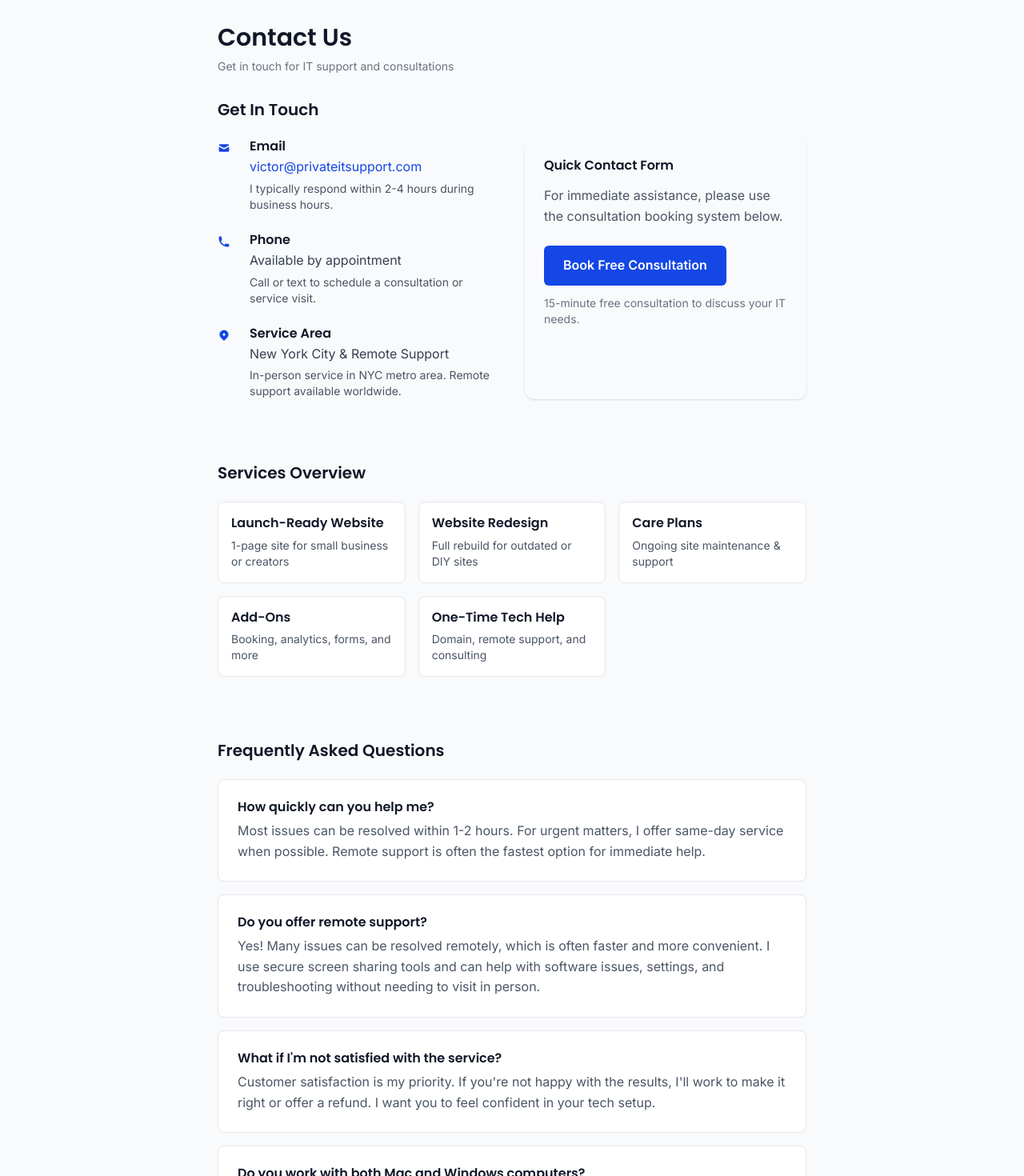
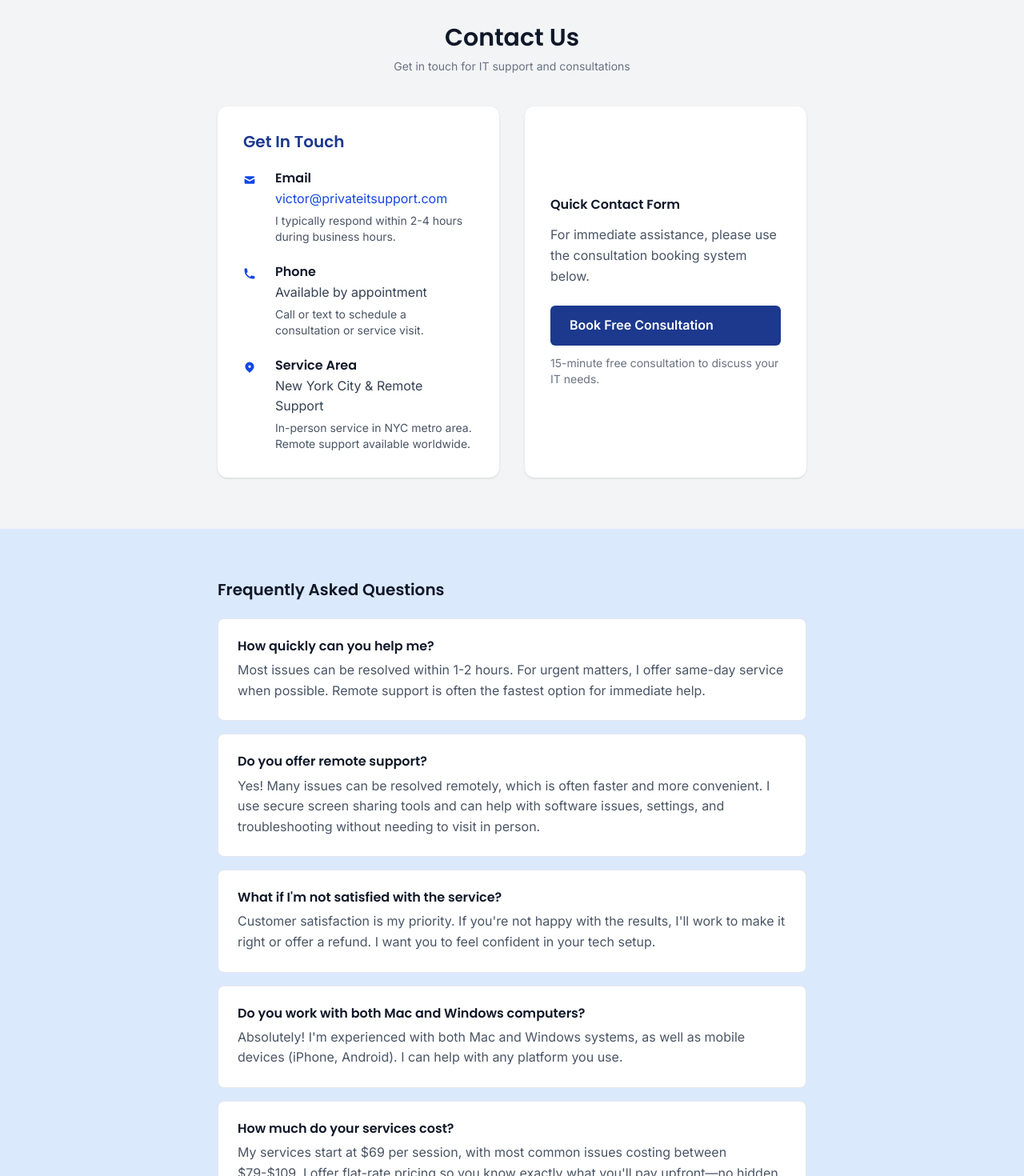
Before and after one commit to Eyeseev/private-it-support-website, a Next.js app: page /contact in a window 1280 px wide. Shown: the part 100-1570 px from the top of the page at 80% size. Built offline with nearby package versions, Linux system fonts and the light colour scheme.

Commit message:
Redesign contact area, remove Back to Home button, improve layout and accessibility

```diff
--- a/src/app/contact/page.tsx
+++ b/src/app/contact/page.tsx
@@ -1,12 +1,9 @@
 'use client';
 import ContactInfoItem from '@/components/ContactInfoItem';
-import ServiceOverviewCard from '@/components/ServiceOverviewCard';
 import FAQItem from '@/components/FAQItem';
 import { contactInfo, faqs } from '@/data/contact';
-import { serviceOverviews } from '@/data/services';
 import Navigation from '@/components/Navigation';
 import Footer from '@/components/Footer';
-import BackToHomeLink from '@/components/BackToHomeLink';
 
 export default function Contact() {
   const scrollToSection = () => {
@@ -14,29 +11,33 @@ export default function Contact() {
   };
 
   return (
-    <div className="flex flex-col min-h-screen bg-gray-50 text-gray-900">
+    <div className="flex flex-col min-h-screen text-gray-900">
       <Navigation scrollToSection={scrollToSection} />
-      <main className="section-spacing flex-grow">
+      <main className="flex-grow">
+        {/* Contact Area */}
+        <section className="section-spacing bg-[#f2f4f6]">
           <div className="section-content">
-          <h1 className="text-3xl font-semibold mb-2">Contact Us</h1>
-          <p className="text-sm text-gray-500 mb-8">Get in touch for IT support and consultations</p>
-          {/* Contact Information */}
-          <section className="mb-20">
-            <h2 className="text-xl font-semibold mb-6 text-gray-900">Get In Touch</h2>
-            <div className="grid md:grid-cols-2 gap-8">
+            <h1 className="text-3xl font-semibold mb-2 text-center">Contact Us</h1>
+            <p className="text-sm text-gray-500 mb-10 text-center">Get in touch for IT support and consultations</p>
+            <div className="grid md:grid-cols-2 gap-8 max-w-4xl mx-auto">
+              {/* Contact Info Card */}
+              <div className="bg-white rounded-xl shadow p-8 flex flex-col justify-center">
+                <h2 className="text-xl font-bold mb-6 text-[#1c398e]">Get In Touch</h2>
                 <div className="space-y-6">
                   {contactInfo.map((item) => (
                     <ContactInfoItem key={item.title} {...item} />
                   ))}
                 </div>
-              <div className="bg-gray-50 p-6 rounded-xl shadow">
+              </div>
+              {/* Contact Form/CTA Card */}
+              <div className="bg-white rounded-xl shadow p-8 flex flex-col justify-center">
                 <h3 className="font-semibold text-gray-900 mb-4">Quick Contact Form</h3>
                 <p className="text-gray-600 mb-6">For immediate assistance, please use the consultation booking system below.</p>
                 <a
                   href="https://calendly.com/victor-privateitsupport/consultation"
                   target="_blank"
                   rel="noopener noreferrer"
-                  className="bg-blue-700 text-white px-6 py-3 rounded-md font-semibold hover:bg-blue-800 transition-all duration-200 inline-block hover:shadow-md hover:scale-105 focus:outline-none focus-visible:ring focus-visible:ring-blue-500 focus-visible:ring-offset-2"
+                  className="bg-[#1c398e] text-white px-6 py-3 rounded-md font-semibold hover:bg-blue-800 transition-all duration-200 inline-block hover:shadow-md hover:scale-105 focus:outline-none focus-visible:ring focus-visible:ring-blue-500 focus-visible:ring-offset-2"
                   aria-label="Book a free 15-minute consultation (opens in new tab)"
                 >
                   Book Free Consultation
@@ -44,30 +45,19 @@ export default function Contact() {
                 <p className="text-sm text-gray-500 mt-3">15-minute free consultation to discuss your IT needs.</p>
               </div>
             </div>
-          </section>
-          {/* Services Overview */}
-          <section className="mb-20">
-            <h2 className="text-xl font-semibold mb-6 text-gray-900">Services Overview</h2>
-            <div className="grid sm:grid-cols-2 lg:grid-cols-3 gap-4">
-              {serviceOverviews.map((service) => (
-                <ServiceOverviewCard key={service.title} {...service} />
-              ))}
           </div>
         </section>
         {/* FAQ Section */}
-          <section className="mb-20">
+        <section className="section-spacing bg-[#dbe9fd]">
+          <div className="section-content">
             <h2 className="text-xl font-semibold mb-6 text-gray-900">Frequently Asked Questions</h2>
             <div className="space-y-4">
               {faqs.map((faq) => (
                 <FAQItem key={faq.question} {...faq} />
               ))}
             </div>
+          </div>
         </section>
-          {/* Back to Home */}
-          <div className="text-center pt-8 border-t border-gray-200">
-            <BackToHomeLink />
-          </div>
-        </div>
       </main>
       <Footer scrollToSection={scrollToSection} />
     </div>
```
Lines whose indentation alone changed are shown as unchanged.
